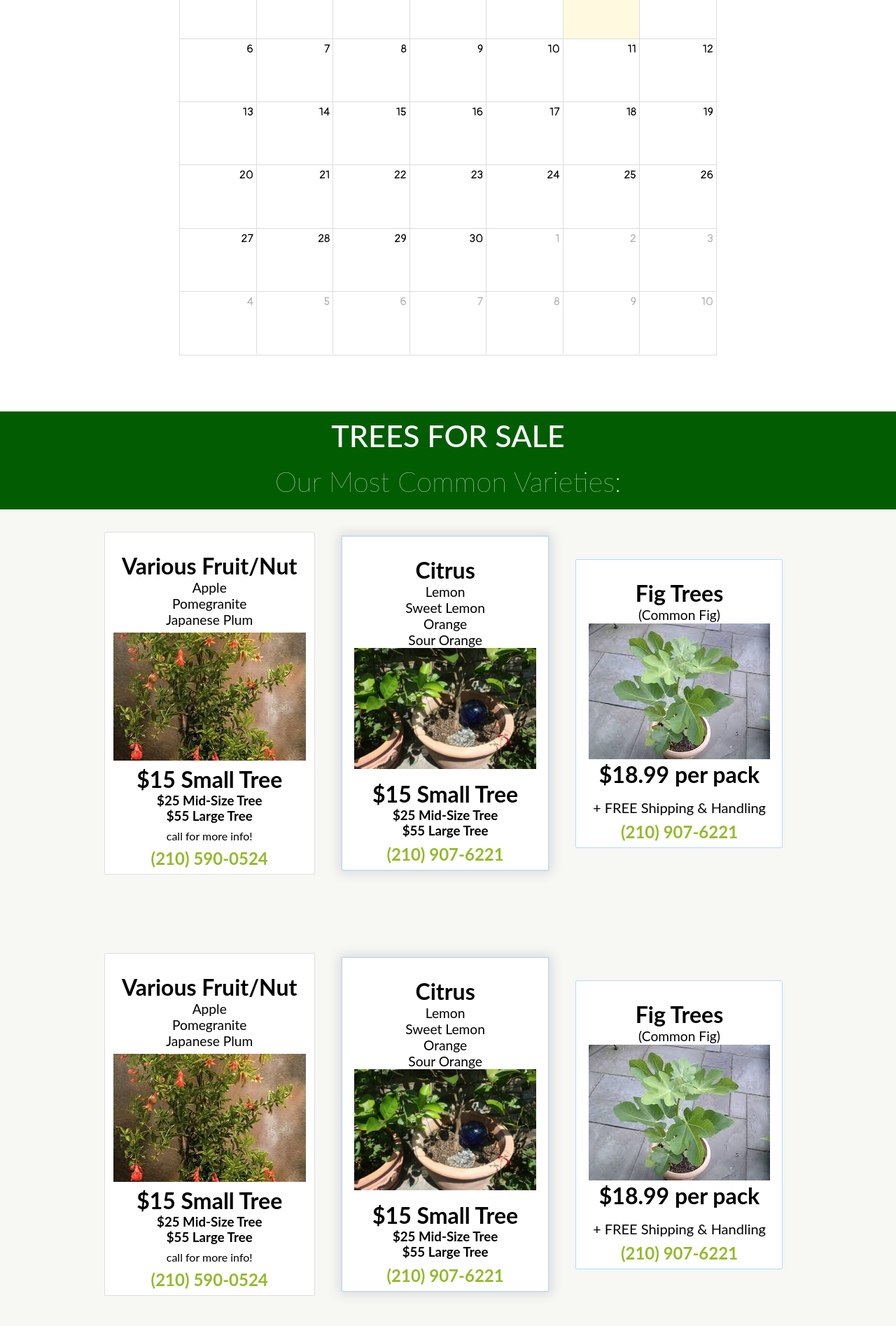
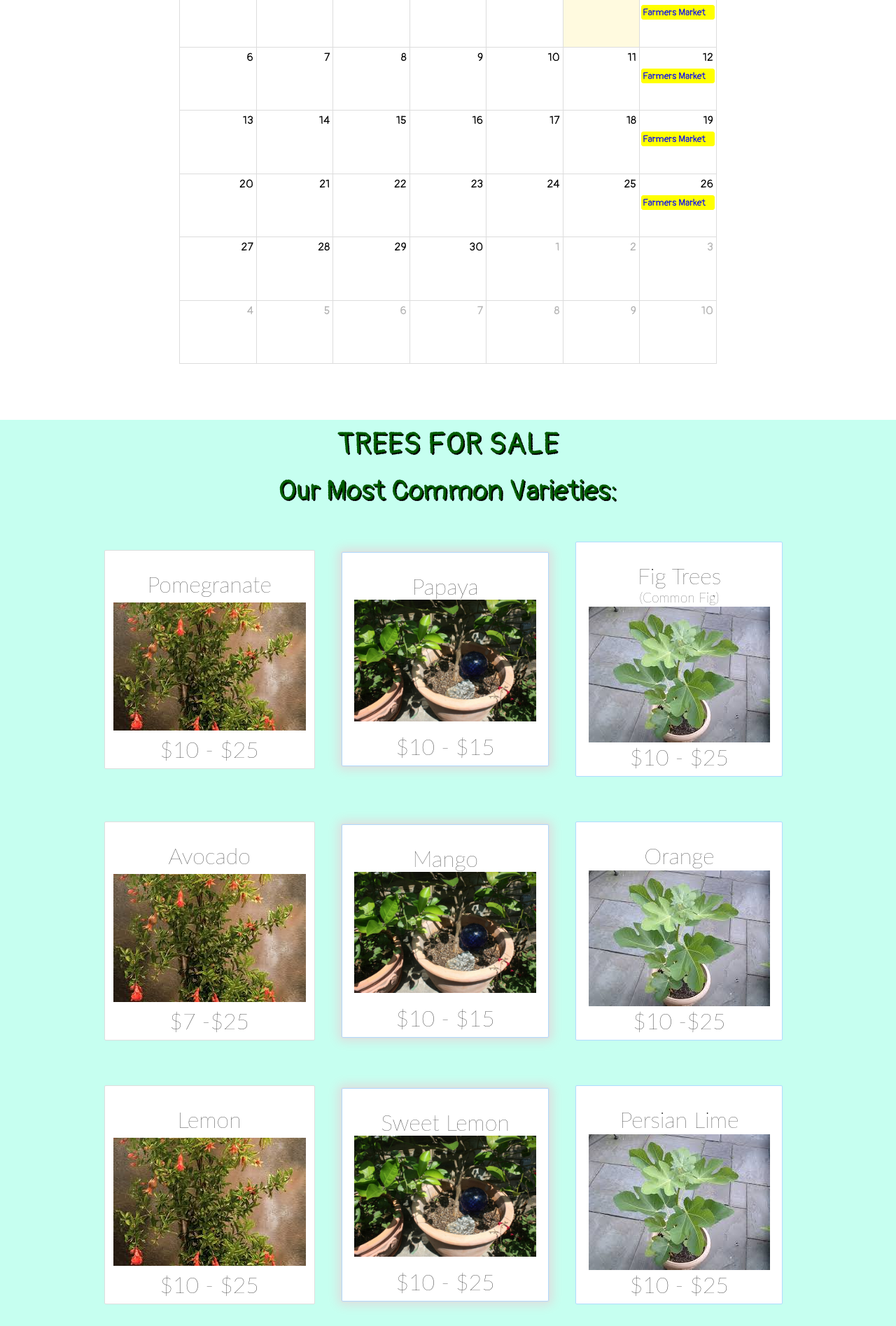
Before and after one commit to ayoussefinia/Fayes_Backyard_Garden, a PHP site: page / in a window 1280 px wide. Shown: the part 1680-3575 px from the top of the page at 70% size. Run offline with PHP 8.4, Linux system fonts and the light colour scheme; some libraries are stand-ins or nearby versions.

Commit message:
modified UI to easier understand the sections of the page, added a lessons sectiona and worked on visual appeal/color contrast

```diff
--- a/index.html
+++ b/index.html
@@ -20,7 +20,7 @@
   <script src='./node_modules/fullcalendar/main.js'></script>
   <script src="https://polyfill.io/v3/polyfill.min.js?features=default"></script>
   <script
-    src="https://maps.googleapis.com/maps/api/js?key=88888888&callback=initMap&libraries=&v=weekly"
+    src="https://maps.googleapis.com/maps/api/js?key=AIzaSyCw4GCszLfMGGopR9CexBWHjskskOWBims&callback=initMap&libraries=&v=weekly"
     defer
   >
   </script>
@@ -49,6 +49,10 @@
           lat: 29.575850,
           lng: -98.354880
         };
+        const farmersMarketLatLng = {
+          lat: 29.588650,
+          lng: -98.451440
+        }
         map = new google.maps.Map(document.getElementById("map"), {
           center: {
             lat: 29.4241,
@@ -59,6 +63,12 @@
         new google.maps.Marker({
           position: myLatLng,
           label: 'Sam\'s Backyard',
+          map,
+          title: "Hello World!"
+        });
+        new google.maps.Marker({
+          position: farmersMarketLatLng,
+          label: 'Legacy Farmers Market',
           map,
           title: "Hello World!"
         });
@@ -73,8 +83,8 @@
         events: [
           {
             title: 'Farmers Market',
-            start: '2020-07-25T10:30:00',
-            end: '2020-07-26T11:30:00',
+            start: '2020-09-05T10:30:00',
+            end: '2020-09-05T11:30:00',
             extendedProps: {
               department: 'Farmers Market Info'
             },
@@ -85,8 +95,32 @@
           },
           {
             title: 'Farmers Market',
-            start: '2020-08-01T10:30:00',
-            end: '2020-08-02T11:30:00',
+            start: '2020-09-12T10:30:00',
+            end: '2020-09-12T11:30:00',
+            extendedProps: {
+              department: 'Farmers Market Info'
+            },
+            description: 'Farmers Market',
+            color: 'yellow',
+            textColor: 'blue',
+            display: 'block',
+          },
+          {
+            title: 'Farmers Market',
+            start: '2020-09-19T10:30:00',
+            end: '2020-09-19T11:30:00',
+            extendedProps: {
+              department: 'Farmers Market Info'
+            },
+            description: 'Farmers Market',
+            color: 'yellow',
+            textColor: 'blue',
+            display: 'block',
+          },
+          {
+            title: 'Farmers Market',
+            start: '2020-09-26T10:30:00',
+            end: '2020-09-26T11:30:00',
             extendedProps: {
               department: 'Farmers Market Info'
             },
@@ -128,7 +162,7 @@
       <h6 class="trees">Organic Trees For Sale & Much More</h6>
     </nav>
     <nav class='main-nav'>
-      <a href="" class='nav-link'>ABOUT ME</a>
+      <a href="" class='nav-link'>ABOUT US</a>
       <a href="" class='nav-link'>TREES</a>
       <a href="" class='nav-link'>CONTACT</a>
       <a href="" class='nav-link'>LESSONS</a>
@@ -154,9 +188,25 @@
     </div>
     <img src="https://i.imgur.com/9QnPnP2.jpg" class="image-carousel-right" alt="">
  </div>
+
+ <div class="info">
+  <h1>Location</h1>
+  <h6>When were not at home we can be found at a local farmers market.</h6>
+ </div>
+
+
+
  <div class='map_container'>
   <div id="map"></div>
+  <div class="shadow-div">
+
+  </div>
  </div>
+
+ <div class="calendar-header">
+   <h1>Schedule</h1>
+ </div>
+
  <div class='calendar-container'>
     <div id='calendar'>
     </div>
@@ -173,52 +223,24 @@
     <div class='content-cards'>
       <div class='card'>
         <div class='margin-top'>
-            <h1 class='number-packs'>Various Fruit/Nut</h1>
-            <p class='number-packs number-packs-font-size'>
-              Apple
-            </p>
-            <p class='number-packs number-packs-font-size'>
-                Pomegranite
-            </p>
-            <p class='number-packs number-packs-font-size'>
-                Japanese Plum
-            </p>
-            <!-- <p class='number-packs number-packs-font-size'>
-                various nuts & berries (pecan, almond)
-            </p> -->
+            <h1 class='number-packs'>Pomegranate</h1>
             <div class='tree-image-div'>
                 <img src="./pomegranite.jpg" alt="">
             </div>
             <div class='price-div'>
-
-              <h1 class='number-packs'>$15 Small Tree</h1>
-              <h3 class='number-packs'>$25 Mid-Size Tree</h3>
-              <h3 class='number-packs'>$55 Large Tree</h3>
-              <p class='number-packs number-packs-font-size-small margin-top-1'>call for more info!</p>
-              <h2 class='number-packs color-green margin-top-1'>(210) 590-0524</h2>
+              <h1 class='number-packs'>$10 - $25</h1>
             </div>
-
-
-
-
         </div>
       </div>
 
       <div class='card card-middle'>
           <div class='margin-top'>
-              <h1 class='number-packs'>Citrus</h1>
-              <p class='number-packs number-packs-font-size'>Lemon</p>
-              <p class='number-packs number-packs-font-size'>Sweet Lemon</p>
-              <p class='number-packs number-packs-font-size'>Orange</p>
-              <p class='number-packs number-packs-font-size'>Sour Orange</p>
+              <h1 class='number-packs'>Papaya</h1>
               <div class='citrus-div'>
                 <img class='citrus' src="citrus.jpg" alt="">
               </div>
               <div class='price-div margin-top-2'>
-                <h1 class='number-packs'>$15 Small Tree</h1>
-                <h3 class='number-packs'>$25 Mid-Size Tree</h3>
-                <h3 class='number-packs'>$55 Large Tree</h3>
-                <h2 class='number-packs color-green margin-top-1'>(210) 907-6221</h2>
+                <h1 class='number-packs'>$10 - $15</h1>
               </div>
           </div>
       </div>
@@ -226,90 +248,170 @@
       <div class='card card-right'>
           <div class='margin-top'>
               <h1 class='number-packs'> Fig Trees </h1>
-
               <p class='number-packs number-packs-font-size'>(Common Fig)</p>
               <div class='tree-image-div'>
                   <img src="./fig.jpg" alt="">
               </div>
               <div class='price-div margin-top-1'>
-                  <h1 class='number-packs'>$18.99 per pack</h1>
-                  <p class='number-packs number-packs-font-size-bold margin-top-2'>+ FREE Shipping & Handling</p>
-                  <h2 class='number-packs color-green margin-top-1'>(210) 907-6221</h2>
+                  <h1 class='number-packs'>$10 - $25</h1>
               </div>
            </div>
       </div>
+      </div>
 
-      </div>
       <div class='content-cards'>
           <div class='card'>
             <div class='margin-top'>
-                <h1 class='number-packs'>Various Fruit/Nut</h1>
-                <p class='number-packs number-packs-font-size'>
-                  Apple
-                </p>
-                <p class='number-packs number-packs-font-size'>
-                    Pomegranite
-                </p>
-                <p class='number-packs number-packs-font-size'>
-                    Japanese Plum
-                </p>
-                <!-- <p class='number-packs number-packs-font-size'>
-                    various nuts & berries (pecan, almond)
-                </p> -->
+                <h1 class='number-packs'>Avocado</h1>
                 <div class='tree-image-div'>
                     <img src="./pomegranite.jpg" alt="">
                 </div>
                 <div class='price-div'>
-
-                  <h1 class='number-packs'>$15 Small Tree</h1>
-                  <h3 class='number-packs'>$25 Mid-Size Tree</h3>
-                  <h3 class='number-packs'>$55 Large Tree</h3>
-                  <p class='number-packs number-packs-font-size-small margin-top-1'>call for more info!</p>
-                  <h2 class='number-packs color-green margin-top-1'>(210) 590-0524</h2>
+                  <h1 class='number-packs'>$7 -$25</h1>
                 </div>
-
-
-
-
             </div>
           </div>
 
           <div class='card card-middle'>
               <div class='margin-top'>
-                  <h1 class='number-packs'>Citrus</h1>
-                  <p class='number-packs number-packs-font-size'>Lemon</p>
-                  <p class='number-packs number-packs-font-size'>Sweet Lemon</p>
-                  <p class='number-packs number-packs-font-size'>Orange</p>
-                  <p class='number-packs number-packs-font-size'>Sour Orange</p>
+                  <h1 class='number-packs'>Mango</h1>
                   <div class='citrus-div'>
                     <img class='citrus' src="citrus.jpg" alt="">
                   </div>
                   <div class='price-div margin-top-2'>
-                    <h1 class='number-packs'>$15 Small Tree</h1>
-                    <h3 class='number-packs'>$25 Mid-Size Tree</h3>
-                    <h3 class='number-packs'>$55 Large Tree</h3>
-                    <h2 class='number-packs color-green margin-top-1'>(210) 907-6221</h2>
+                    <h1 class='number-packs'>$10 - $15</h1>
                   </div>
               </div>
           </div>
 
           <div class='card card-right'>
               <div class='margin-top'>
-                  <h1 class='number-packs'> Fig Trees </h1>
-
-                  <p class='number-packs number-packs-font-size'>(Common Fig)</p>
+                  <h1 class='number-packs'>Orange</h1>
                   <div class='tree-image-div'>
                       <img src="./fig.jpg" alt="">
                   </div>
                   <div class='price-div margin-top-1'>
-                      <h1 class='number-packs'>$18.99 per pack</h1>
-                      <p class='number-packs number-packs-font-size-bold margin-top-2'>+ FREE Shipping & Handling</p>
-                      <h2 class='number-packs color-green margin-top-1'>(210) 907-6221</h2>
+                      <h1 class='number-packs'>$10 -$25</h1>
                   </div>
                </div>
           </div>
+          </div>
 
+          <div class='content-cards'>
+            <div class='card'>
+              <div class='margin-top'>
+                  <h1 class='number-packs'>Lemon</h1>
+                  <div class='tree-image-div'>
+                      <img src="./pomegranite.jpg" alt="">
+                  </div>
+                  <div class='price-div'>
+                    <h1 class='number-packs'>$10 - $25</h1>
+                  </div>
+              </div>
+            </div>
+
+            <div class='card card-middle'>
+                <div class='margin-top'>
+                    <h1 class='number-packs'>Sweet Lemon</h1>
+                    <div class='citrus-div'>
+                      <img class='citrus' src="citrus.jpg" alt="">
+                    </div>
+                    <div class='price-div margin-top-2'>
+                      <h1 class='number-packs'>$10 - $25</h1>
+                    </div>
+                </div>
+            </div>
+
+            <div class='card card-right'>
+                <div class='margin-top'>
+                    <h1 class='number-packs'>Persian Lime</h1>
+                    <div class='tree-image-div'>
+                        <img src="./fig.jpg" alt="">
+                    </div>
+                    <div class='price-div margin-top-1'>
+                        <h1 class='number-packs'>$10 - $25</h1>
+                    </div>
+                 </div>
+            </div>
           </div>
+
+          <div class='content-cards'>
+            <div class='card'>
+              <div class='margin-top'>
+                  <h1 class='number-packs'>Blood Orange</h1>
+                  <div class='tree-image-div'>
+                      <img src="./pomegranite.jpg" alt="">
+                  </div>
+                  <div class='price-div'>
+                    <h1 class='number-packs'>$10 - $25</h1>
+                  </div>
+              </div>
+            </div>
+
+            <div class='card card-middle'>
+                <div class='margin-top'>
+                    <h1 class='number-packs'>Tangerine</h1>
+                    <div class='citrus-div'>
+                      <img class='citrus' src="citrus.jpg" alt="">
+                    </div>
+                    <div class='price-div margin-top-2'>
+                      <h1 class='number-packs'>$10 - $25</h1>
+                    </div>
+                </div>
+            </div>
+
+            <div class='card card-right'>
+                <div class='margin-top'>
+                    <h1 class='number-packs'>Kumquat</h1>
+                    <div class='tree-image-div'>
+                        <img src="./fig.jpg" alt="">
+                    </div>
+                    <div class='price-div margin-top-1'>
+                        <h1 class='number-packs'>$10 - $25</h1>
+                    </div>
+                 </div>
+            </div>
+          </div>
+          <div class='content-cards'>
+            <div class='card'>
+              <div class='margin-top'>
+                  <h1 class='number-packs'>House plant</h1>
+                  <div class='tree-image-div'>
+                      <img src="./pomegranite.jpg" alt="">
+                  </div>
+                  <div class='price-div'>
+                    <h1 class='number-packs'>$10 - $25</h1>
+                  </div>
+              </div>
+            </div>
+
+            <div class='card card-middle'>
+                <div class='margin-top'>
+                    <h1 class='number-packs'>Cactus</h1>
+                    <div class='citrus-div'>
+                      <img class='citrus' src="citrus.jpg" alt="">
+                    </div>
+                    <div class='price-div margin-top-2'>
+                      <h1 class='number-packs'>$5 - $10</h1>
+                    </div>
+                </div>
+            </div>
+
+            <div class='card card-right'>
+                <div class='margin-top'>
+                    <h1 class='number-packs'>Multiple</h1>
+                    <p>(graphted together)</p>
+                    <div class='tree-image-div'>
+                        <img src="./fig.jpg" alt="">
+                    </div>
+                    <div class='price-div margin-top-1'>
+                        <h1 class='number-packs'>$25+</h1>
+                    </div>
+                    <h2>Call For Options/Info</h2>
+                 </div>
+            </div>
+          </div>
+
     </div>
   </div>
 
@@ -333,9 +435,24 @@
 
         <p class="about-me-paragraph">If you would like to pick up a tree, learn something particular or just tour the garden feel free to give us a call. I am always happy to have a visitor. If I don't pick up I'm probably planting something. Just leave me a message and I'll do my best to return your call as soon as possible. Thanks for reading, hope to hear from you soon!!!</p>
    </div>
+ </div>
 
+ <div class="calendar-header calendar-header-lessons">
+   <h1>Lessons</h1>
+ </div>
+ <div class='lessons'>
+    <h2 class="lessons-width">I am happy to teach what I know about gardening in person. While I'm not the biggest expert in any one area, some of my specialties include:</h2>
+    <h4>Graphting (combining differnt trees into one)</h4>
+    <h4>Composting</h4>
+    <h4>Soil Mixing</h4>
+    <h4>Greenhouse Design</h4>
+    <h4>Sprouting Seeds</h4>
+    <h4>Propogation</h4>
+ </div>
 
- </div>
+<div class="calendar-header">
+  <h1>Contact Us</h1>
+</div>
 
  <footer class='footer'>
 
--- a/package.json
+++ b/package.json
@@ -17,6 +17,8 @@
   },
   "homepage": "https://github.com/ayoussefinia/Fayes_Backyard_Garden#readme",
   "dependencies": {
+    "dotenv": "^8.2.0",
     "fullcalendar": "^5.1.0"
-  }
+  },
+  "devDependencies": {}
 }
--- a/style.css
+++ b/style.css
@@ -238,7 +302,7 @@ body {
   width: 100%;
   display: flex;
   justify-content: center;
-  margin-top: 6rem;
+  /* margin-top: 6rem; */
 }
 
 #calendar {
@@ -250,14 +314,14 @@ body {
   font-size: 2.7rem;
   margin: .5rem 0 0 0;
   font-weight: 500;
-  color: white;
+  /* color: white; */
 }
 
 .elHeadline-1 {
   font-size: 2.5rem;
   margin: 1rem 0 0 0;
   font-weight: 100;
-  color: white;
+  /* color: white; */
   margin-bottom: 1rem;
 }
 
@@ -291,7 +355,17 @@ body {
   flex-direction: column;
   align-items: center;
   text-align: center;
-  background: rgb(2, 92, 2);
+  background: rgb(198, 255, 240);
+  font-family: 'Pangolin', cursive, Arial, Helvetica;
+  text-shadow: 2px 2px #000000;
+  color: rgb(2, 92, 2);
+  font-size: 1.5rem;
+  display: flex;
+  flex-direction: column;
+  justify-content: center;
+  align-items: center;
+  /* width: 100%;
+  height: 80px; */
 }
 
 .content-cards {
@@ -302,6 +376,7 @@ body {
   align-items: center;
   text-align: center;
   flex-wrap: wrap;
+  background: rgb(198, 255, 240);
   /* min-width: 989px; */
   /* padding: 0 2% 1rem 2%; */
 }
@@ -326,7 +401,7 @@ body {
   display: flex;
   flex-direction: column;
   align-items: center;
-  margin-bottom: 5rem;
+  margin-bottom: 2rem;
   padding: .5rem .75rem;
 }
 
@@ -354,6 +429,7 @@ body {
   justify-content: center;
   font-family: Lato, Helvetica, sans-serif !important;
   margin: 0;
+  font-weight: 100;
 }
 
 .centered-radio-buttons {
```
Also changed, not shown: other parts of style.css (+78 -4 lines), package-lock.json.
